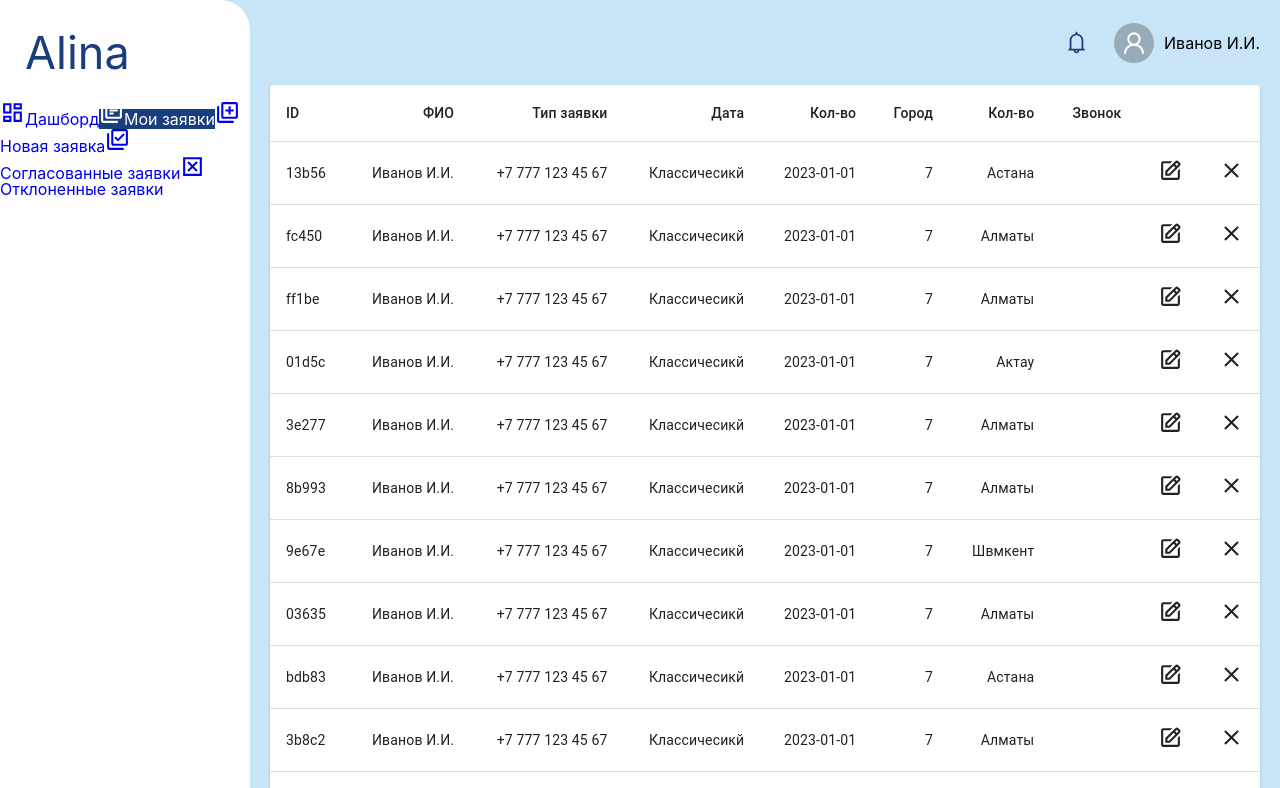
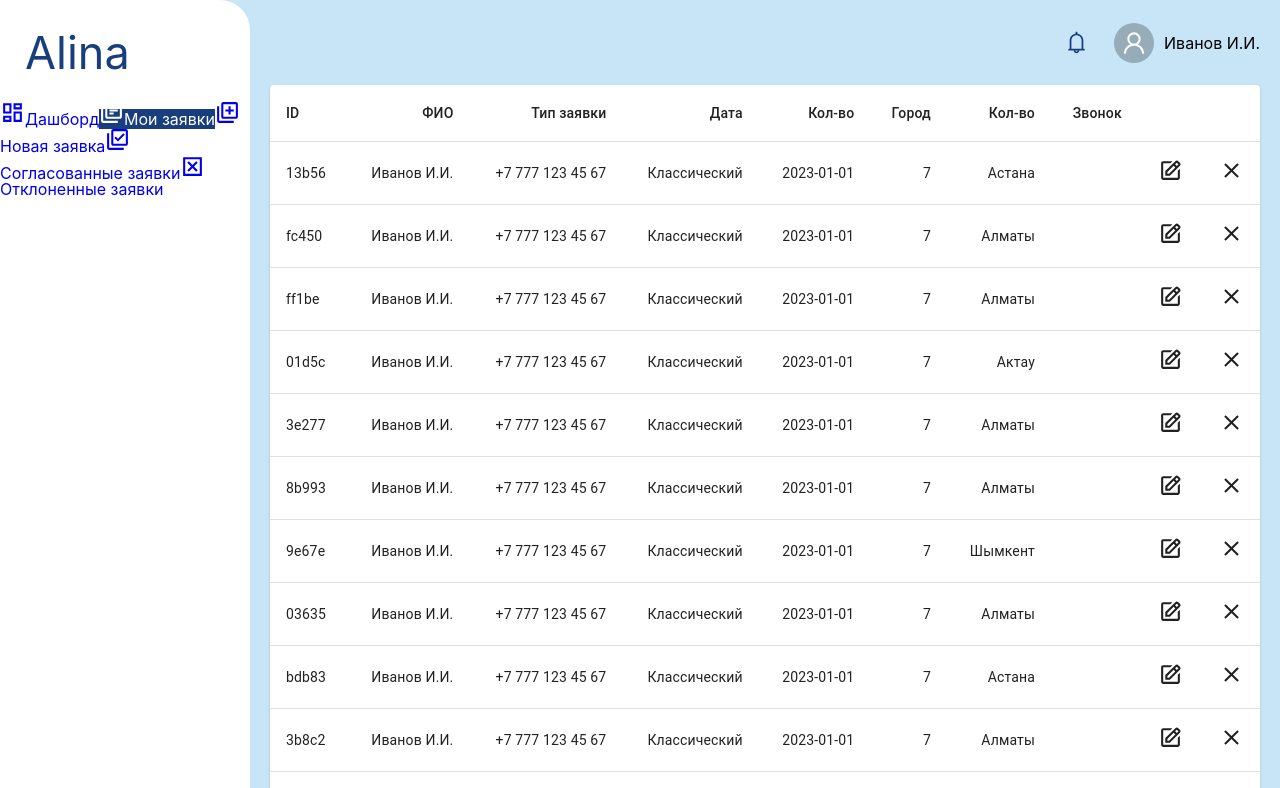
Before and after one commit to ZetBaur/alina, a React (Vite) app: page /requests in a window 1280 px wide. Shown: the top 788 px of the page. Built offline with nearby package versions, Linux system fonts and the light colour scheme.

Commit message:
remove logic

```diff
--- a/src/data/requests.data.ts
+++ b/src/data/requests.data.ts
@@ -90,7 +90,7 @@ export const rows = [
     uuidv4().slice(0, 5),
     'Иванов И.И.',
     '+7 777 123 45 67',
-    'Классичесикй',
+    'Классический',
     '2023-01-01',
     7,
     'Астана',
@@ -100,7 +100,7 @@ export const rows = [
     uuidv4().slice(0, 5),
     'Иванов И.И.',
     '+7 777 123 45 67',
-    'Классичесикй',
+    'Классический',
     '2023-01-01',
     7,
     'Алматы',
@@ -110,7 +110,7 @@ export const rows = [
     uuidv4().slice(0, 5),
     'Иванов И.И.',
     '+7 777 123 45 67',
-    'Классичесикй',
+    'Классический',
     '2023-01-01',
     7,
     'Алматы',
@@ -120,7 +120,7 @@ export const rows = [
     uuidv4().slice(0, 5),
     'Иванов И.И.',
     '+7 777 123 45 67',
-    'Классичесикй',
+    'Классический',
     '2023-01-01',
     7,
     'Актау',
@@ -130,7 +130,7 @@ export const rows = [
     uuidv4().slice(0, 5),
     'Иванов И.И.',
     '+7 777 123 45 67',
-    'Классичесикй',
+    'Классический',
     '2023-01-01',
     7,
     'Алматы',
@@ -140,7 +140,7 @@ export const rows = [
     uuidv4().slice(0, 5),
     'Иванов И.И.',
     '+7 777 123 45 67',
-    'Классичесикй',
+    'Классический',
     '2023-01-01',
     7,
     'Алматы',
@@ -150,17 +150,17 @@ export const rows = [
     uuidv4().slice(0, 5),
     'Иванов И.И.',
     '+7 777 123 45 67',
-    'Классичесикй',
+    'Классический',
     '2023-01-01',
     7,
-    'Швмкент',
+    'Шымкент',
     true
   ),
   createData(
     uuidv4().slice(0, 5),
     'Иванов И.И.',
     '+7 777 123 45 67',
-    'Классичесикй',
+    'Классический',
     '2023-01-01',
     7,
     'Алматы',
@@ -170,7 +170,7 @@ export const rows = [
     uuidv4().slice(0, 5),
     'Иванов И.И.',
     '+7 777 123 45 67',
-    'Классичесикй',
+    'Классический',
     '2023-01-01',
     7,
     'Астана',
@@ -180,7 +180,7 @@ export const rows = [
     uuidv4().slice(0, 5),
     'Иванов И.И.',
     '+7 777 123 45 67',
-    'Классичесикй',
+    'Классический',
     '2023-01-01',
     7,
     'Алматы',
@@ -190,7 +190,7 @@ export const rows = [
     uuidv4().slice(0, 5),
     'Иванов И.И.',
     '+7 777 123 45 67',
-    'Классичесикй',
+    'Классический',
     '2023-01-01',
     7,
     'Алматы',
@@ -200,7 +200,7 @@ export const rows = [
     uuidv4().slice(0, 5),
     'Иванов И.И.',
     '+7 777 123 45 67',
-    'Классичесикй',
+    'Классический',
     '2023-01-01',
     7,
     'Актау',
@@ -210,7 +210,7 @@ export const rows = [
     uuidv4().slice(0, 5),
     'Иванов И.И.',
     '+7 777 123 45 67',
-    'Классичесикй',
+    'Классический',
     '2023-01-01',
     7,
     'Алматы',
@@ -220,7 +220,7 @@ export const rows = [
     uuidv4().slice(0, 5),
     'Иванов И.И.',
     '+7 777 123 45 67',
-    'Классичесикй',
+    'Классический',
     '2023-01-01',
     7,
     'Алматы',
@@ -230,17 +230,17 @@ export const rows = [
     uuidv4().slice(0, 5),
     'Иванов И.И.',
     '+7 777 123 45 67',
-    'Классичесикй',
+    'Классический',
     '2023-01-01',
     7,
-    'Швмкент',
+    'Шымкент',
     true
   ),
   createData(
     uuidv4().slice(0, 5),
     'Иванов И.И.',
     '+7 777 123 45 67',
-    'Классичесикй',
+    'Классический',
     '2023-01-01',
     7,
     'Алматы',
@@ -250,7 +250,7 @@ export const rows = [
     uuidv4().slice(0, 5),
     'Иванов И.И.',
     '+7 777 123 45 67',
-    'Классичесикй',
+    'Классический',
     '2023-01-01',
     7,
     'Астана',
@@ -260,7 +260,7 @@ export const rows = [
     uuidv4().slice(0, 5),
     'Иванов И.И.',
     '+7 777 123 45 67',
-    'Классичесикй',
+    'Классический',
     '2023-01-01',
     7,
     'Алматы',
@@ -270,7 +270,7 @@ export const rows = [
     uuidv4().slice(0, 5),
     'Иванов И.И.',
     '+7 777 123 45 67',
-    'Классичесикй',
+    'Классический',
     '2023-01-01',
     7,
     'Алматы',
@@ -280,7 +280,7 @@ export const rows = [
     uuidv4().slice(0, 5),
     'Иванов И.И.',
     '+7 777 123 45 67',
-    'Классичесикй',
+    'Классический',
     '2023-01-01',
     7,
     'Актау',
@@ -290,7 +290,7 @@ export const rows = [
     uuidv4().slice(0, 5),
     'Иванов И.И.',
     '+7 777 123 45 67',
-    'Классичесикй',
+    'Классический',
     '2023-01-01',
     7,
     'Алматы',
@@ -300,7 +300,7 @@ export const rows = [
     uuidv4().slice(0, 5),
     'Иванов И.И.',
     '+7 777 123 45 67',
-    'Классичесикй',
+    'Классический',
     '2023-01-01',
     7,
     'Алматы',
@@ -310,17 +310,17 @@ export const rows = [
     uuidv4().slice(0, 5),
     'Иванов И.И.',
     '+7 777 123 45 67',
-    'Классичесикй',
+    'Классический',
     '2023-01-01',
     7,
-    'Швмкент',
+    'Шымкент',
     true
   ),
   createData(
     uuidv4().slice(0, 5),
     'Иванов И.И.',
     '+7 777 123 45 67',
-    'Классичесикй',
+    'Классический',
     '2023-01-01',
     7,
     'Алматы',
@@ -330,7 +330,7 @@ export const rows = [
     uuidv4().slice(0, 5),
     'Иванов И.И.',
     '+7 777 123 45 67',
-    'Классичесикй',
+    'Классический',
     '2023-01-01',
     7,
     'Астана',
@@ -340,7 +340,7 @@ export const rows = [
     uuidv4().slice(0, 5),
     'Иванов И.И.',
     '+7 777 123 45 67',
-    'Классичесикй',
+    'Классический',
     '2023-01-01',
     7,
     'Алматы',
@@ -350,7 +350,7 @@ export const rows = [
     uuidv4().slice(0, 5),
     'Иванов И.И.',
     '+7 777 123 45 67',
-    'Классичесикй',
+    'Классический',
     '2023-01-01',
     7,
     'Алматы',
@@ -360,7 +360,7 @@ export const rows = [
     uuidv4().slice(0, 5),
     'Иванов И.И.',
     '+7 777 123 45 67',
-    'Классичесикй',
+    'Классический',
     '2023-01-01',
     7,
     'Актау',
@@ -370,7 +370,7 @@ export const rows = [
     uuidv4().slice(0, 5),
     'Иванов И.И.',
     '+7 777 123 45 67',
-    'Классичесикй',
+    'Классический',
     '2023-01-01',
     7,
     'Алматы',
@@ -380,7 +380,7 @@ export const rows = [
     uuidv4().slice(0, 5),
     'Иванов И.И.',
     '+7 777 123 45 67',
-    'Классичесикй',
+    'Классический',
     '2023-01-01',
     7,
     'Алматы',
@@ -390,17 +390,17 @@ export const rows = [
     uuidv4().slice(0, 5),
     'Иванов И.И.',
     '+7 777 123 45 67',
-    'Классичесикй',
+    'Классический',
     '2023-01-01',
     7,
-    'Швмкент',
+    'Шымкент',
     true
   ),
   createData(
     uuidv4().slice(0, 5),
     'Иванов И.И.',
     '+7 777 123 45 67',
-    'Классичесикй',
+    'Классический',
     '2023-01-01',
     7,
     'Алматы',
@@ -410,7 +410,7 @@ export const rows = [
     uuidv4().slice(0, 5),
     'Иванов И.И.',
     '+7 777 123 45 67',
-    'Классичесикй',
+    'Классический',
     '2023-01-01',
     7,
     'Астана',
@@ -420,7 +420,7 @@ export const rows = [
     uuidv4().slice(0, 5),
     'Иванов И.И.',
     '+7 777 123 45 67',
-    'Классичесикй',
+    'Классический',
     '2023-01-01',
     7,
     'Алматы',
@@ -430,7 +430,7 @@ export const rows = [
     uuidv4().slice(0, 5),
     'Иванов И.И.',
     '+7 777 123 45 67',
-    'Классичесикй',
+    'Классический',
     '2023-01-01',
     7,
     'Алматы',
@@ -440,7 +440,7 @@ export const rows = [
     uuidv4().slice(0, 5),
     'Иванов И.И.',
     '+7 777 123 45 67',
-    'Классичесикй',
+    'Классический',
     '2023-01-01',
     7,
     'Актау',
@@ -450,7 +450,7 @@ export const rows = [
     uuidv4().slice(0, 5),
     'Иванов И.И.',
     '+7 777 123 45 67',
-    'Классичесикй',
+    'Классический',
     '2023-01-01',
     7,
     'Алматы',
@@ -460,7 +460,7 @@ export const rows = [
     uuidv4().slice(0, 5),
     'Иванов И.И.',
     '+7 777 123 45 67',
-    'Классичесикй',
+    'Классический',
     '2023-01-01',
     7,
     'Алматы',
@@ -470,17 +470,17 @@ export const rows = [
     uuidv4().slice(0, 5),
     'Иванов И.И.',
     '+7 777 123 45 67',
-    'Классичесикй',
+    'Классический',
     '2023-01-01',
     7,
-    'Швмкент',
+    'Шымкент',
     true
   ),
   createData(
     uuidv4().slice(0, 5),
     'Иванов И.И.',
     '+7 777 123 45 67',
-    'Классичесикй',
+    'Классический',
     '2023-01-01',
     7,
     'Алматы',
@@ -490,7 +490,7 @@ export const rows = [
     uuidv4().slice(0, 5),
     'Иванов И.И.',
     '+7 777 123 45 67',
-    'Классичесикй',
+    'Классический',
     '2023-01-01',
     7,
     'Астана',
@@ -500,7 +500,7 @@ export const rows = [
     uuidv4().slice(0, 5),
     'Иванов И.И.',
     '+7 777 123 45 67',
-    'Классичесикй',
+    'Классический',
     '2023-01-01',
     7,
     'Алматы',
@@ -510,7 +510,7 @@ export const rows = [
     uuidv4().slice(0, 5),
     'Иванов И.И.',
     '+7 777 123 45 67',
-    'Классичесикй',
+    'Классический',
     '2023-01-01',
     7,
     'Алматы',
@@ -520,7 +520,7 @@ export const rows = [
     uuidv4().slice(0, 5),
     'Иванов И.И.',
     '+7 777 123 45 67',
-    'Классичесикй',
+    'Классический',
     '2023-01-01',
     7,
     'Актау',
@@ -530,7 +530,7 @@ export const rows = [
     uuidv4().slice(0, 5),
     'Иванов И.И.',
     '+7 777 123 45 67',
-    'Классичесикй',
+    'Классический',
     '2023-01-01',
     7,
     'Алматы',
@@ -540,7 +540,7 @@ export const rows = [
     uuidv4().slice(0, 5),
     'Иванов И.И.',
     '+7 777 123 45 67',
-    'Классичесикй',
+    'Классический',
     '2023-01-01',
     7,
     'Алматы',
@@ -550,17 +550,17 @@ export const rows = [
     uuidv4().slice(0, 5),
     'Иванов И.И.',
     '+7 777 123 45 67',
-    'Классичесикй',
+    'Классический',
     '2023-01-01',
     7,
-    'Швмкент',
+    'Шымкент',
     true
   ),
   createData(
     uuidv4().slice(0, 5),
     'Иванов И.И.',
     '+7 777 123 45 67',
-    'Классичесикй',
+    'Классический',
     '2023-01-01',
     7,
     'Алматы',
@@ -570,7 +570,7 @@ export const rows = [
     uuidv4().slice(0, 5),
     'Иванов И.И.',
     '+7 777 123 45 67',
-    'Классичесикй',
+    'Классический',
     '2023-01-01',
     7,
     'Астана',
@@ -580,7 +580,7 @@ export const rows = [
     uuidv4().slice(0, 5),
     'Иванов И.И.',
     '+7 777 123 45 67',
-    'Классичесикй',
+    'Классический',
     '2023-01-01',
     7,
     'Алматы',
@@ -590,7 +590,7 @@ export const rows = [
     uuidv4().slice(0, 5),
     'Иванов И.И.',
     '+7 777 123 45 67',
-    'Классичесикй',
+    'Классический',
     '2023-01-01',
     7,
     'Алматы',
@@ -600,7 +600,7 @@ export const rows = [
     uuidv4().slice(0, 5),
     'Иванов И.И.',
     '+7 777 123 45 67',
-    'Классичесикй',
+    'Классический',
     '2023-01-01',
     7,
     'Актау',
@@ -610,7 +610,7 @@ export const rows = [
     uuidv4().slice(0, 5),
     'Иванов И.И.',
     '+7 777 123 45 67',
-    'Классичесикй',
+    'Классический',
     '2023-01-01',
     7,
     'Алматы',
@@ -620,7 +620,7 @@ export const rows = [
     uuidv4().slice(0, 5),
     'Иванов И.И.',
     '+7 777 123 45 67',
-    'Классичесикй',
+    'Классический',
     '2023-01-01',
     7,
     'Алматы',
@@ -630,17 +630,17 @@ export const rows = [
     uuidv4().slice(0, 5),
     'Иванов И.И.',
     '+7 777 123 45 67',
-    'Классичесикй',
+    'Классический',
     '2023-01-01',
     7,
-    'Швмкент',
+    'Шымкент',
     true
   ),
   createData(
     uuidv4().slice(0, 5),
     'Иванов И.И.',
     '+7 777 123 45 67',
-    'Классичесикй',
+    'Классический',
     '2023-01-01',
     7,
     'Алматы',
@@ -650,7 +650,7 @@ export const rows = [
     uuidv4().slice(0, 5),
     'Иванов И.И.',
     '+7 777 123 45 67',
-    'Классичесикй',
+    'Классический',
     '2023-01-01',
     7,
     'Астана',
@@ -660,7 +660,7 @@ export const rows = [
     uuidv4().slice(0, 5),
     'Иванов И.И.',
     '+7 777 123 45 67',
-    'Классичесикй',
+    'Классический',
     '2023-01-01',
     7,
     'Алматы',
@@ -670,7 +670,7 @@ export const rows = [
     uuidv4().slice(0, 5),
     'Иванов И.И.',
     '+7 777 123 45 67',
-    'Классичесикй',
+    'Классический',
     '2023-01-01',
     7,
     'Алматы',
@@ -680,7 +680,7 @@ export const rows = [
     uuidv4().slice(0, 5),
     'Иванов И.И.',
     '+7 777 123 45 67',
-    'Классичесикй',
+    'Классический',
     '2023-01-01',
     7,
     'Актау',
@@ -690,7 +690,7 @@ export const rows = [
     uuidv4().slice(0, 5),
     'Иванов И.И.',
     '+7 777 123 45 67',
-    'Классичесикй',
+    'Классический',
     '2023-01-01',
     7,
     'Алматы',
@@ -700,7 +700,7 @@ export const rows = [
     uuidv4().slice(0, 5),
     'Иванов И.И.',
     '+7 777 123 45 67',
-    'Классичесикй',
+    'Классический',
     '2023-01-01',
     7,
     'Алматы',
@@ -710,17 +710,17 @@ export const rows = [
     uuidv4().slice(0, 5),
     'Иванов И.И.',
     '+7 777 123 45 67',
-    'Классичесикй',
+    'Классический',
     '2023-01-01',
     7,
-    'Швмкент',
+    'Шымкент',
     true
   ),
   createData(
     uuidv4().slice(0, 5),
     'Иванов И.И.',
     '+7 777 123 45 67',
-    'Классичесикй',
+    'Классический',
     '2023-01-01',
     7,
     'Алматы',
@@ -730,7 +730,7 @@ export const rows = [
     uuidv4().slice(0, 5),
     'Иванов И.И.',
     '+7 777 123 45 67',
-    'Классичесикй',
+    'Классический',
     '2023-01-01',
     7,
     'Астана',
@@ -740,7 +740,7 @@ export const rows = [
     uuidv4().slice(0, 5),
     'Иванов И.И.',
     '+7 777 123 45 67',
-    'Классичесикй',
+    'Классический',
     '2023-01-01',
     7,
     'Алматы',
@@ -750,7 +750,7 @@ export const rows = [
     uuidv4().slice(0, 5),
     'Иванов И.И.',
     '+7 777 123 45 67',
-    'Классичесикй',
+    'Классический',
     '2023-01-01',
     7,
     'Алматы',
@@ -760,7 +760,7 @@ export const rows = [
     uuidv4().slice(0, 5),
     'Иванов И.И.',
     '+7 777 123 45 67',
-    'Классичесикй',
+    'Классический',
     '2023-01-01',
     7,
     'Актау',
@@ -770,7 +770,7 @@ export const rows = [
     uuidv4().slice(0, 5),
     'Иванов И.И.',
     '+7 777 123 45 67',
-    'Классичесикй',
+    'Классический',
     '2023-01-01',
     7,
     'Алматы',
@@ -780,7 +780,7 @@ export const rows = [
     uuidv4().slice(0, 5),
     'Иванов И.И.',
     '+7 777 123 45 67',
-    'Классичесикй',
+    'Классический',
     '2023-01-01',
     7,
     'Алматы',
@@ -790,17 +790,17 @@ export const rows = [
     uuidv4().slice(0, 5),
     'Иванов И.И.',
     '+7 777 123 45 67',
-    'Классичесикй',
+    'Классический',
     '2023-01-01',
     7,
-    'Швмкент',
+    'Шымкент',
     true
   ),
   createData(
     uuidv4().slice(0, 5),
     'Иванов И.И.',
     '+7 777 123 45 67',
-    'Классичесикй',
+    'Классический',
     '2023-01-01',
     7,
     'Алматы',
@@ -810,7 +810,7 @@ export const rows = [
     uuidv4().slice(0, 5),
     'Иванов И.И.',
     '+7 777 123 45 67',
-    'Классичесикй',
+    'Классический',
     '2023-01-01',
     7,
     'Астана',
@@ -820,7 +820,7 @@ export const rows = [
     uuidv4().slice(0, 5),
     'Иванов И.И.',
     '+7 777 123 45 67',
-    'Классичесикй',
+    'Классический',
     '2023-01-01',
     7,
     'Алматы',
@@ -830,7 +830,7 @@ export const rows = [
     uuidv4().slice(0, 5),
     'Иванов И.И.',
     '+7 777 123 45 67',
-    'Классичесикй',
+    'Классический',
     '2023-01-01',
     7,
     'Алматы',
@@ -840,7 +840,7 @@ export const rows = [
     uuidv4().slice(0, 5),
     'Иванов И.И.',
     '+7 777 123 45 67',
-    'Классичесикй',
+    'Классический',
     '2023-01-01',
     7,
     'Актау',
@@ -850,7 +850,7 @@ export const rows = [
     uuidv4().slice(0, 5),
     'Иванов И.И.',
     '+7 777 123 45 67',
-    'Классичесикй',
+    'Классический',
     '2023-01-01',
     7,
     'Алматы',
@@ -860,7 +860,7 @@ export const rows = [
     uuidv4().slice(0, 5),
     'Иванов И.И.',
     '+7 777 123 45 67',
-    'Классичесикй',
+    'Классический',
     '2023-01-01',
     7,
     'Алматы',
@@ -870,17 +870,17 @@ export const rows = [
     uuidv4().slice(0, 5),
     'Иванов И.И.',
     '+7 777 123 45 67',
-    'Классичесикй',
+    'Классический',
     '2023-01-01',
     7,
-    'Швмкент',
+    'Шымкент',
     true
   ),
   createData(
     uuidv4().slice(0, 5),
     'Иванов И.И.',
     '+7 777 123 45 67',
-    'Классичесикй',
+    'Классический',
     '2023-01-01',
     7,
     'Алматы',
@@ -890,7 +890,7 @@ export const rows = [
     uuidv4().slice(0, 5),
     'Иванов И.И.',
     '+7 777 123 45 67',
-    'Классичесикй',
+    'Классический',
     '2023-01-01',
     7,
     'Астана',
@@ -900,7 +900,7 @@ export const rows = [
     uuidv4().slice(0, 5),
     'Иванов И.И.',
     '+7 777 123 45 67',
-    'Классичесикй',
+    'Классический',
     '2023-01-01',
     7,
     'Алматы',
@@ -910,7 +910,7 @@ export const rows = [
     uuidv4().slice(0, 5),
     'Иванов И.И.',
     '+7 777 123 45 67',
-    'Классичесикй',
+    'Классический',
     '2023-01-01',
     7,
     'Алматы',
@@ -920,7 +920,7 @@ export const rows = [
     uuidv4().slice(0, 5),
     'Иванов И.И.',
     '+7 777 123 45 67',
-    'Классичесикй',
+    'Классический',
     '2023-01-01',
     7,
     'Актау',
@@ -930,7 +930,7 @@ export const rows = [
     uuidv4().slice(0, 5),
     'Иванов И.И.',
     '+7 777 123 45 67',
-    'Классичесикй',
+    'Классический',
     '2023-01-01',
     7,
     'Алматы',
@@ -940,7 +940,7 @@ export const rows = [
     uuidv4().slice(0, 5),
     'Иванов И.И.',
     '+7 777 123 45 67',
-    'Классичесикй',
+    'Классический',
     '2023-01-01',
     7,
     'Алматы',
@@ -950,17 +950,17 @@ export const rows = [
     uuidv4().slice(0, 5),
     'Иванов И.И.',
     '+7 777 123 45 67',
-    'Классичесикй',
+    'Классический',
     '2023-01-01',
     7,
-    'Швмкент',
+    'Шымкент',
     true
   ),
   createData(
     uuidv4().slice(0, 5),
     'Иванов И.И.',
     '+7 777 123 45 67',
-    'Классичесикй',
+    'Классический',
     '2023-01-01',
     7,
     'Алматы',
@@ -970,7 +970,7 @@ export const rows = [
     uuidv4().slice(0, 5),
     'Иванов И.И.',
     '+7 777 123 45 67',
-    'Классичесикй',
+    'Классический',
     '2023-01-01',
     7,
     'Астана',
@@ -980,7 +980,7 @@ export const rows = [
     uuidv4().slice(0, 5),
     'Иванов И.И.',
     '+7 777 123 45 67',
-    'Классичесикй',
+    'Классический',
     '2023-01-01',
     7,
     'Алматы',
@@ -990,7 +990,7 @@ export const rows = [
     uuidv4().slice(0, 5),
     'Иванов И.И.',
     '+7 777 123 45 67',
-    'Классичесикй',
+    'Классический',
     '2023-01-01',
     7,
     'Алматы',
@@ -1000,7 +1000,7 @@ export const rows = [
     uuidv4().slice(0, 5),
     'Иванов И.И.',
     '+7 777 123 45 67',
-    'Классичесикй',
+    'Классический',
     '2023-01-01',
     7,
     'Актау',
@@ -1010,7 +1010,7 @@ export const rows = [
     uuidv4().slice(0, 5),
     'Иванов И.И.',
     '+7 777 123 45 67',
-    'Классичесикй',
+    'Классический',
     '2023-01-01',
     7,
     'Алматы',
@@ -1020,7 +1020,7 @@ export const rows = [
     uuidv4().slice(0, 5),
     'Иванов И.И.',
     '+7 777 123 45 67',
-    'Классичесикй',
+    'Классический',
     '2023-01-01',
     7,
     'Алматы',
@@ -1030,17 +1030,17 @@ export const rows = [
     uuidv4().slice(0, 5),
     'Иванов И.И.',
     '+7 777 123 45 67',
-    'Классичесикй',
+    'Классический',
     '2023-01-01',
     7,
-    'Швмкент',
+    'Шымкент',
     true
   ),
   createData(
     uuidv4().slice(0, 5),
     'Иванов И.И.',
     '+7 777 123 45 67',
-    'Классичесикй',
+    'Классический',
     '2023-01-01',
     7,
     'Алматы',
@@ -1050,7 +1050,7 @@ export const rows = [
     uuidv4().slice(0, 5),
     'Иванов И.И.',
     '+7 777 123 45 67',
-    'Классичесикй',
+    'Классический',
     '2023-01-01',
     7,
     'Астана',
@@ -1060,7 +1060,7 @@ export const rows = [
     uuidv4().slice(0, 5),
     'Иванов И.И.',
     '+7 777 123 45 67',
-    'Классичесикй',
+    'Классический',
     '2023-01-01',
     7,
     'Алматы',
@@ -1070,7 +1070,7 @@ export const rows = [
     uuidv4().slice(0, 5),
     'Иванов И.И.',
     '+7 777 123 45 67',
-    'Классичесикй',
+    'Классический',
     '2023-01-01',
     7,
     'Алматы',
@@ -1080,7 +1080,7 @@ export const rows = [
     uuidv4().slice(0, 5),
     'Иванов И.И.',
     '+7 777 123 45 67',
-    'Классичесикй',
+    'Классический',
     '2023-01-01',
     7,
     'Актау',
--- a/src/screens/Requests.module.scss
+++ b/src/screens/Requests.module.scss
@@ -1,3 +1,7 @@
+.requests {
+  user-select: none;
+}
+
 .button {
   cursor: pointer;
 }
--- a/src/screens/Requests.tsx
+++ b/src/screens/Requests.tsx
@@ -13,16 +13,15 @@ import { IoMdClose } from 'react-icons/io';
 import styles from './Requests.module.scss';
 import { Data } from '../data/requests.data';
 
-export default function StickyHeadTable() {
-  const [page, setPage] = React.useState(0);
+export default function Requests() {
+  const [rowData, setRowData] = useState<Data[]>(rows);
+  const [page, setPage] = useState(0);
   const [rowsPerPage, setRowsPerPage] = useState(20);
-  const [visibleRows, setVisibleRows] = useState<Data[] | null>(null);
 
   const handleChangePage = (
     event: React.MouseEvent<HTMLButtonElement> | null,
     newPage: number
   ) => {
-    console.log('newPage', newPage);
     setPage(newPage);
   };
 
@@ -33,9 +32,14 @@ export default function StickyHeadTable() {
     setPage(0);
   };
 
+  const removeRow = (id: string) => {
+    const newData = rowData.filter((row) => row.id !== id);
+    setRowData(newData);
+  };
+
   return (
     <>
-      <TableContainer component={Paper}>
+      <TableContainer component={Paper} className={styles.requests}>
         <Table sx={{ minWidth: 650 }} aria-label='simple table'>
           <TableHead>
             <TableRow>
@@ -53,7 +57,13 @@ export default function StickyHeadTable() {
           </TableHead>
 
           <TableBody>
-            {rows.map((row) => (
+            {(rowsPerPage > 0
+              ? rowData.slice(
+                  page * rowsPerPage,
+                  page * rowsPerPage + rowsPerPage
+                )
+              : rowData
+            ).map((row) => (
               <TableRow
                 key={row.id}
                 sx={{ '&:last-child td, &:last-child th': { border: 0 } }}
@@ -74,7 +84,11 @@ export default function StickyHeadTable() {
                 </TableCell>
 
                 <TableCell align='right'>
-                  <IoMdClose size={25} className={styles.button} />
+                  <IoMdClose
+                    size={25}
+                    className={styles.button}
+                    onClick={() => removeRow(row.id)}
+                  />
                 </TableCell>
               </TableRow>
             ))}
@@ -83,21 +97,12 @@ export default function StickyHeadTable() {
       </TableContainer>
 
       <TablePagination
-        rowsPerPageOptions={[20]}
-        // component='div'
-        // colSpan={3}
-        count={rows.length}
+        rowsPerPageOptions={[10, 20, 40]}
+        count={rowData.length}
         rowsPerPage={rowsPerPage}
         page={page}
-        // SelectProps={{
-        //   inputProps: {
-        //     'aria-label': 'rows per page',
-        //   },
-        //   native: true,
-        // }}
         onPageChange={handleChangePage}
         onRowsPerPageChange={handleChangeRowsPerPage}
-        // ActionsComponent={TablePaginationActions}
       />
     </>
   );
```
